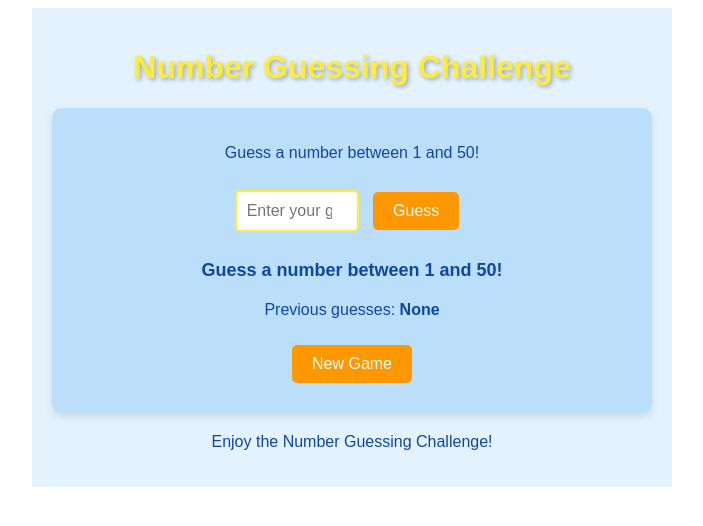
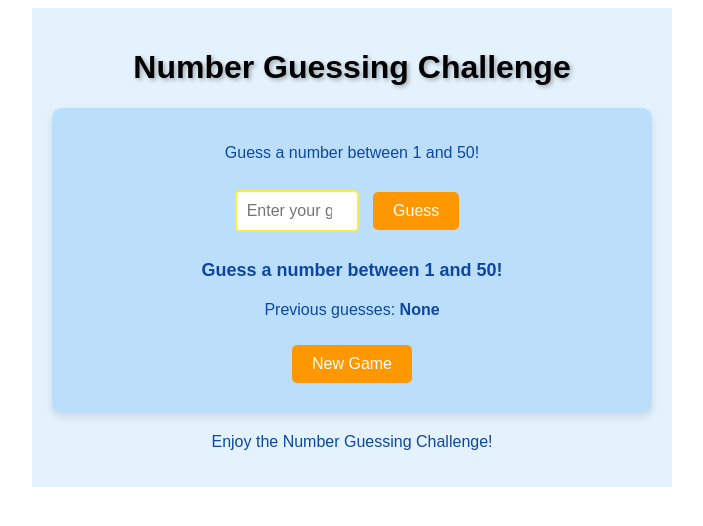
Before and after one commit to hrtddev/macStudioPOC, a plain HTML site: page previews/APP-20260817-BAFA50A2/index.html in a window 1280 px wide. Shown: the whole page, without its empty margins (288-991 px from the left). Drawn offline with Linux system fonts and the light colour scheme.

Commit message:
Update preview file: style.css

```diff
--- a/previews/APP-20260817-BAFA50A2/style.css
+++ b/previews/APP-20260817-BAFA50A2/style.css
@@ -9,7 +9,7 @@
 
 header h1 {
     text-align: center;
-    color: #ffeb3b;
+    color: #000000;
     text-shadow: 2px 2px 4px rgba(0, 0, 0, 0.3);
 }
 
```
